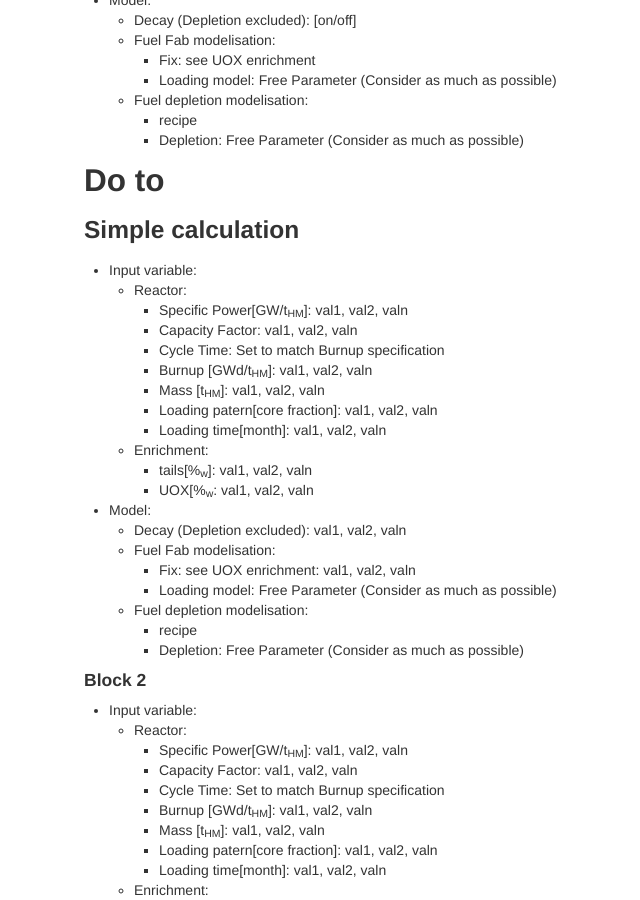
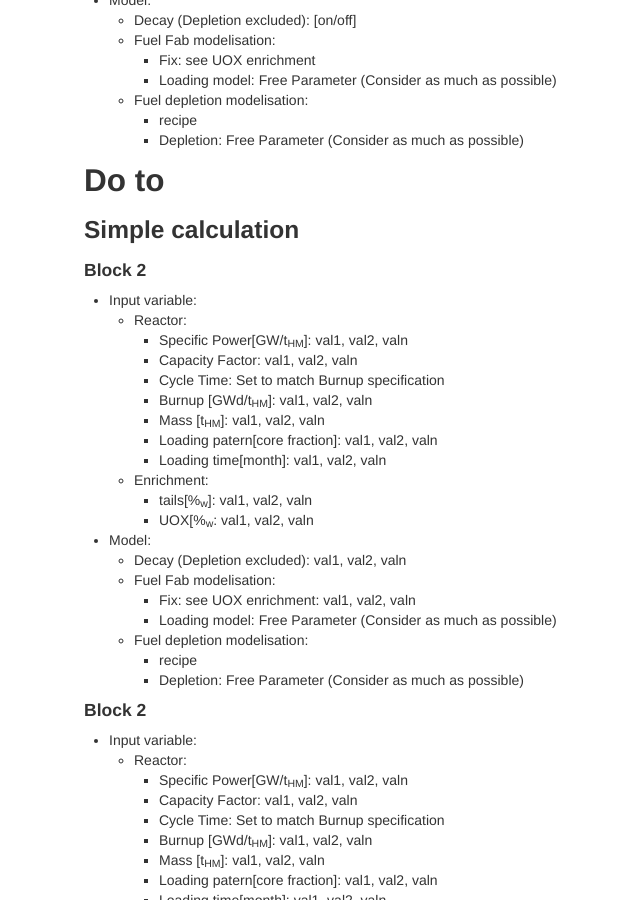
Before and after one commit to FuelCycleFIT/fcci2017.github.io_old_bkp, a Jekyll site: the page built from _pages/experiement/exp1.md, in a window 1280 px wide and 900 px high, scrolled down 1014 px. Shown: the whole window, without its empty margins (206-846 px from the left). Built offline with Jekyll 4.4.1, drawn with Linux system fonts in a browser that asks for light colours; our own code applies the rules of GitHub Pages for plain Markdown files.

Commit message:
reformating

```diff
--- a/_pages/experiement/exp1.md
+++ b/_pages/experiement/exp1.md
@@ -58,6 +58,7 @@ and a storage to store the used UOX fuel.
 ## Do to
 
 ### Simple calculation
+#### Block 2
    - Input variable:
      - Reactor:
        - Specific Power[GW/t<sub>HM</sub>]: val1, val2, valn
```
